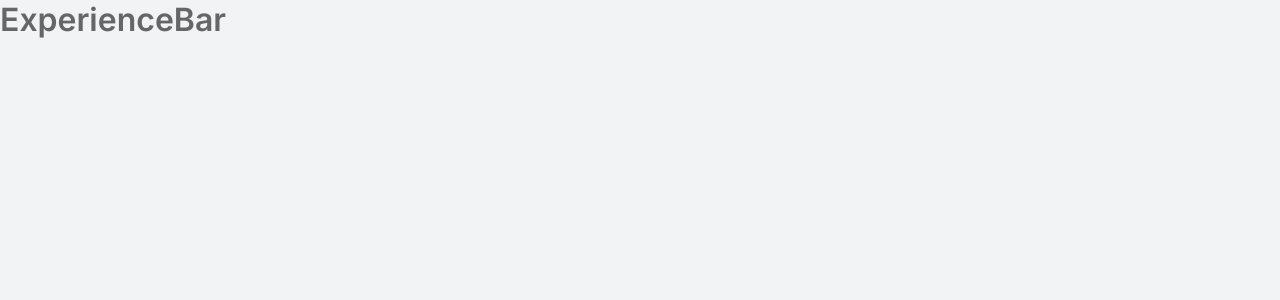
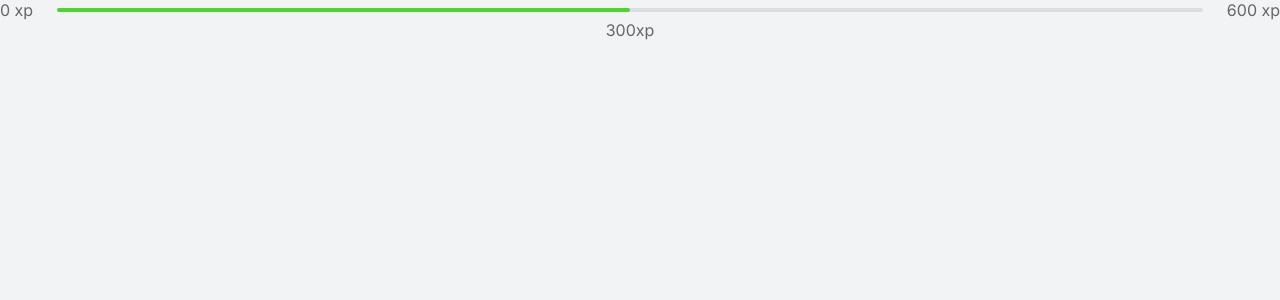
Before and after one commit to deivisondc/moveit, a Next.js app: page / in a window 1280 px wide. Shown: the top 300 px of the page. Built offline with nearby package versions, Linux system fonts and the light colour scheme.

Commit message:
add experience bar component

```diff
--- /dev/null
+++ b/src/components/ExperienceBar.tsx
@@ -0,0 +1,19 @@
+import styles from '../styles/components/ExperienceBar.module.css';
+
+const ExperienceBar: React.FC = () => {
+  return (
+    <header className={styles.experienceBar}>
+      <span>0 xp</span>
+      <div>
+        <div style={{ width: '50%' }} />
+
+        <span className={styles.currentExperience} style={{ left: '50%' }}>
+          300xp
+        </span>
+      </div>
+      <span>600 xp</span>
+    </header>
+  );
+}
+
+export default ExperienceBar;
--- a/src/components/ExperienceBar/index.tsx
+++ /dev/null
@@ -1,7 +0,0 @@
-const ExperienceBar: React.FC = () => {
-  return (
-    <h1>ExperienceBar</h1>
-  );
-}
-
-export default ExperienceBar;
--- /dev/null
+++ b/src/styles/components/ExperienceBar.module.css
@@ -0,0 +1,29 @@
+.experienceBar {
+  display: flex;
+  align-items: center;
+}
+
+.experienceBar span {
+  font-size: 1rem;
+}
+
+.experienceBar > div {
+  flex: 1;
+  height: 4px;
+  border-radius: 4px;
+  background: var(--gray-line);
+  margin: 0 1.5rem;
+  position: relative;
+}
+
+.experienceBar > div > div {
+  height: 4px;
+  border-radius: 4px;
+  background: var(--green);
+}
+
+span.currentExperience {
+  position: absolute;
+  top: 12px;
+  transform: translateX(-50%);
+}
```
